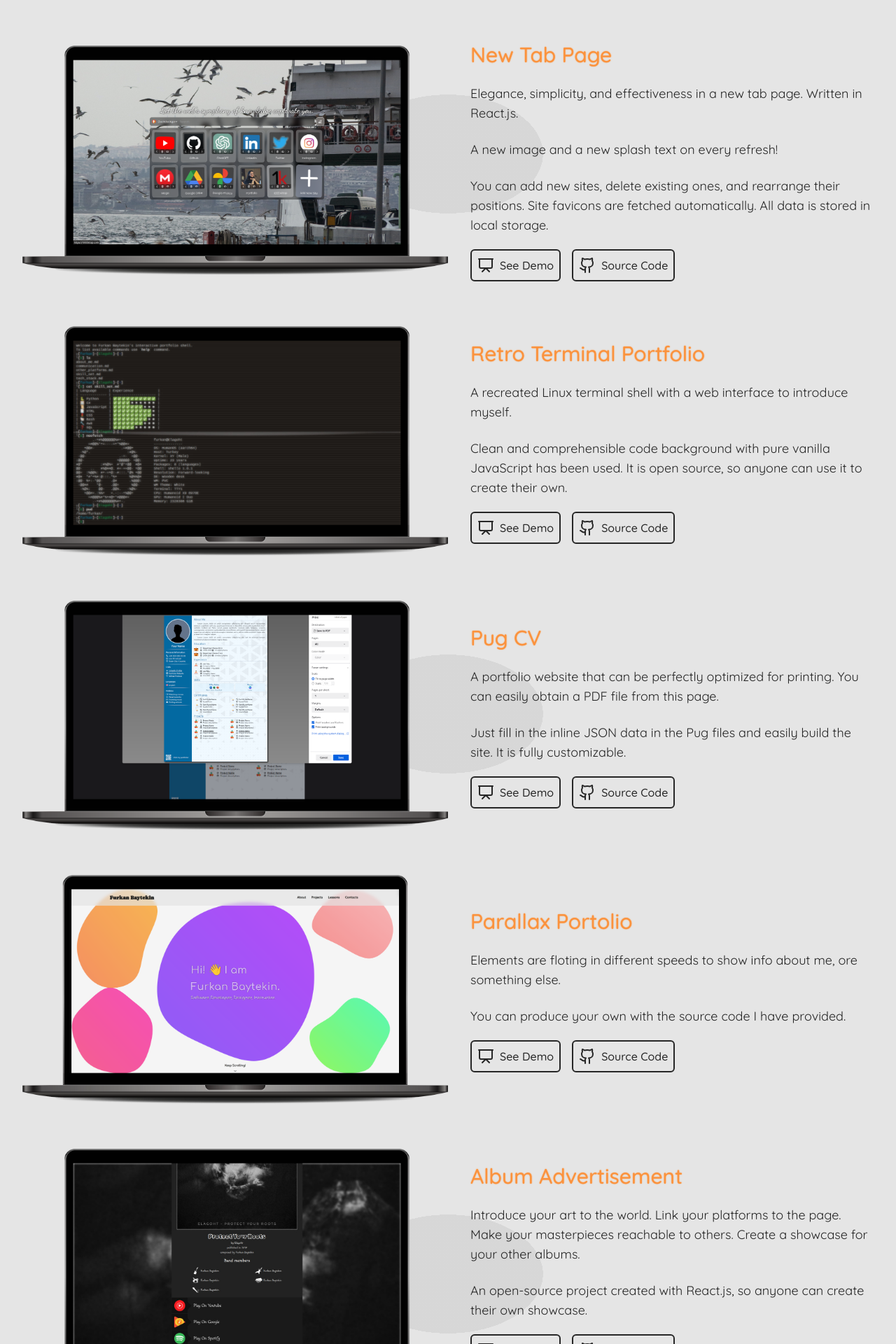
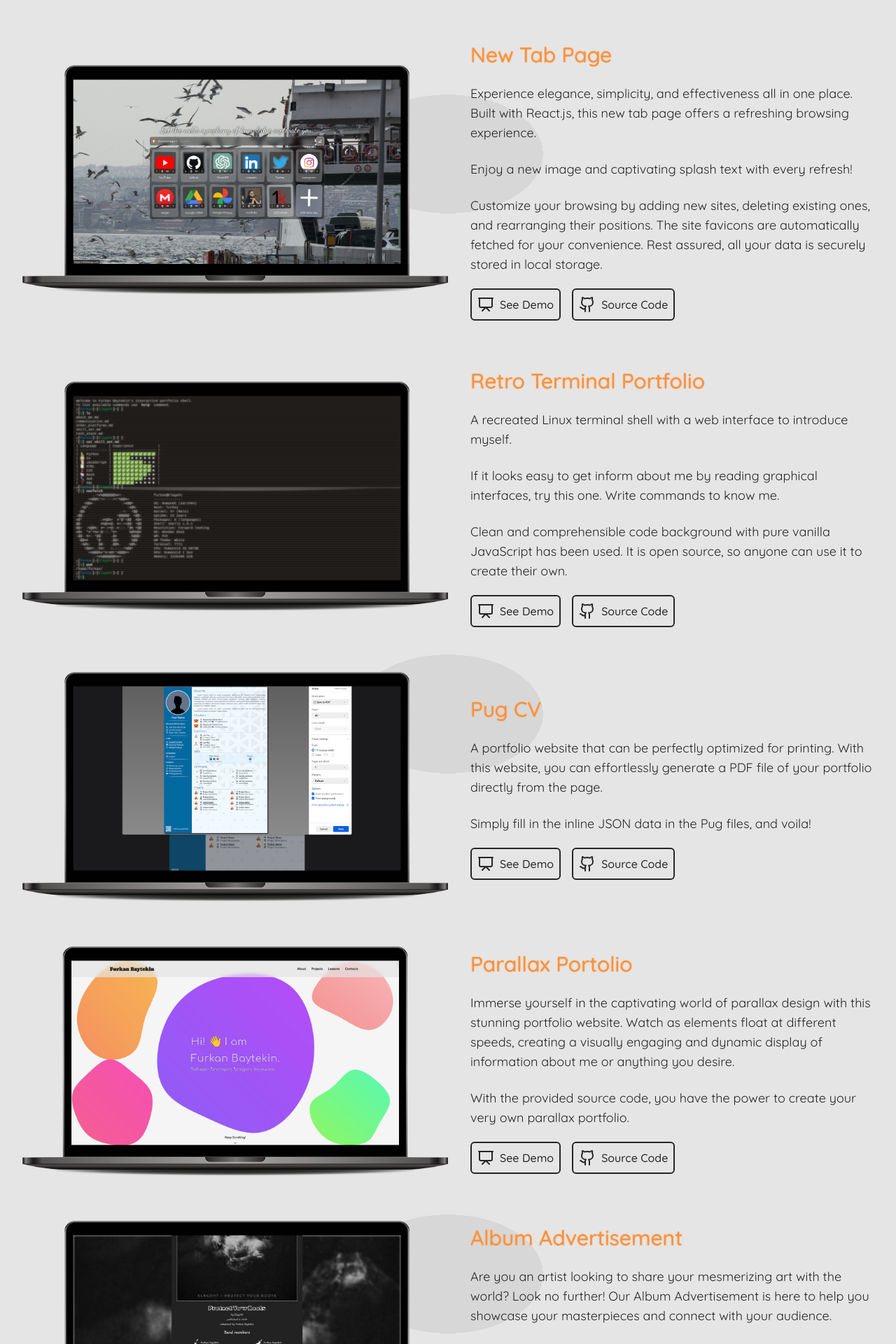
Before and after one commit to Elagoht/furkanbaytekin.dev, a React (Create React App) app: page /portfolio in a window 1280 px wide. Shown: the part 180-2100 px from the top of the page at 70% size. Built offline with nearby package versions, Linux system fonts and the light colour scheme.

Commit message:
chore: typos fixed

```diff
--- a/src/pages/About/GetCV.jsx
+++ b/src/pages/About/GetCV.jsx
@@ -4,7 +4,7 @@ import Paper from '../../components/Paper'
 export default function GetCV() {
   return <Paper>
     <h1>Looking for More Info?</h1>
-    <p className="mb-4">If you are curious about my curriculum vitae, you can inspect it to get more about me!</p>
+    <p className="mb-4">If you are curious about my curriculum vitae, you can inspect it to learn more about me!</p>
     <a target="_blank" rel="noreferrer" className="button w-fit mt-auto" href="https://mega.nz/file/yj4DlCbR#3DKOSSZB_N-niJ7vymsQ254WpPQ_P9rHG2cThTqtCJ4"><File /> Go to CV</a>
   </Paper>
 }
--- a/src/pages/About/WhatIDo.jsx
+++ b/src/pages/About/WhatIDo.jsx
@@ -21,10 +21,9 @@ const WhatIDo = () => {
       </a>.
     </p>
     <p className="mb-4">
-      My journey has began in 2012. Have designed
-      web sites, produced educational videos and
-      courses, written blogs and resources,
-      developed games.
+      My journey began in 2012. I have designed websites,
+      produced educational videos and courses,
+      written blogs and resources, and developed games.
     </p>
     <Link className="button w-fit mt-auto" to="/portfolio"><FileCode2 />Notable Projects</Link>
   </Paper>
--- a/src/pages/About/WhoAmI.jsx
+++ b/src/pages/About/WhoAmI.jsx
@@ -11,10 +11,11 @@ const WhoAmI = () => {
       <span className="text-blue-800 dark:text-blue-300"><Lightbulb className="inline" /> Creative </span>
       <span className="text-red-800 dark:text-red-300"><CreativeCommons className="inline" /> Collaborative</span>
     </p>
-    <p className="mb-4">Whenever I interested in a subject, I had created
-      something about it. Web & terminal apps, educative
-      videos, designs, games etc.
-      The biggest examples are in my <a className="text-red-800 dark:text-red-500"
+    <p className="mb-4">
+      Whenever I am interested in a subject, I create something about it,
+      such as web and terminal apps, educational videos, designs, games,
+      and more. The biggest examples of my work can be found on my <a
+        className="text-red-800 dark:text-red-500"
         target="_blank" rel="noreferrer"
         href="https://youtube.com/@herkesicinlinux"
       >Youtube
--- a/src/pages/Lessons/index.jsx
+++ b/src/pages/Lessons/index.jsx
@@ -37,7 +37,7 @@ export default function Lessons() {
           text: "Resources"
         }]}>
           <h1>Vim Terminal Text Editor Course</h1>
-          <p>Vim is a powerful terminal text editor (and better than nano) that offers various modes and numerous shortcuts. It is the best way to edit source code on remote servers and code on Android.</p>
+          <p>Vim is a powerful terminal text editor (and better than nano) that offers various modes and numerous shortcuts. It is considered the best way to edit source code on remote servers and code on Android.</p>
           <p>I have created a worksheet and supported it with video narration, covering advanced usage, macros, window management, and terminal emulators.</p>
         </Course>
 
--- a/src/pages/Portfolio/index.jsx
+++ b/src/pages/Portfolio/index.jsx
@@ -20,9 +20,9 @@ export default function Portfolio() {
 
         <Showcase img={img_new_tab}>
           <h1>New Tab Page</h1>
-          <p>Elegance, simplicity, and effectiveness in a new tab page. Written in React.js.</p>
-          <p>A new image and a new splash text on every refresh!</p>
-          <p>You can add new sites, delete existing ones, and rearrange their positions. Site favicons are fetched automatically. All data is stored in local storage.</p>
+          <p>Experience elegance, simplicity, and effectiveness all in one place. Built with React.js, this new tab page offers a refreshing browsing experience.</p>
+          <p>Enjoy a new image and captivating splash text with every refresh!</p>
+          <p>Customize your browsing by adding new sites, deleting existing ones, and rearranging their positions. The site favicons are automatically fetched for your convenience. Rest assured, all your data is securely stored in local storage.</p>
           <div className="flex gap-4 max-md:justify-center">
             <a className="button" target="_blank" rel="noreferrer" href="https://elagoht.github.io/react-new-tab">
               <Presentation className="inline" /> See Demo
@@ -36,6 +36,7 @@ export default function Portfolio() {
         <Showcase img={img_terminal_portfolio}>
           <h1>Retro Terminal Portfolio</h1>
           <p>A recreated Linux terminal shell with a web interface to introduce myself.</p>
+          <p>If it looks easy to get inform about me by reading graphical interfaces, try this one. Write commands to know me.</p>
           <p>Clean and comprehensible code background with pure vanilla JavaScript has been used. It is open source, so anyone can use it to create their own.</p>
           <div className="flex gap-4 max-md:justify-center">
             <a className="button" target="_blank" rel="noreferrer" href="https://elagoht.github.io/TerminalPortfolio">
@@ -49,8 +50,8 @@ export default function Portfolio() {
 
         <Showcase img={img_pug_cv}>
           <h1>Pug CV</h1>
-          <p>A portfolio website that can be perfectly optimized for printing. You can easily obtain a PDF file from this page.</p>
-          <p>Just fill in the inline JSON data in the Pug files and easily build the site. It is fully customizable.</p>
+          <p>A portfolio website that can be perfectly optimized for printing. With this website, you can effortlessly generate a PDF file of your portfolio directly from the page.</p>
+          <p>Simply fill in the inline JSON data in the Pug files, and voila!</p>
           <div className="flex gap-4 max-md:justify-center">
             <a className="button" target="_blank" rel="noreferrer" href="https://elagoht.github.io/pugCV">
               <Presentation className="inline" /> See Demo
@@ -63,8 +64,8 @@ export default function Portfolio() {
 
         <Showcase img={img_parallax_portfolio}>
           <h1>Parallax Portolio</h1>
-          <p>Elements are floting in different speeds to show info about me, ore something else.</p>
-          <p>You can produce your own with the source code I have provided.</p>
+          <p>Immerse yourself in the captivating world of parallax design with this stunning portfolio website. Watch as elements float at different speeds, creating a visually engaging and dynamic display of information about me or anything you desire.</p>
+          <p>With the provided source code, you have the power to create your very own parallax portfolio.</p>
           <div className="flex gap-4 max-md:justify-center">
             <a className="button" target="_blank" rel="noreferrer" href="https://elagoht.github.io/parallax-portfolio">
               <Presentation className="inline" /> See Demo
@@ -77,8 +78,8 @@ export default function Portfolio() {
 
         <Showcase img={img_album_advertisement_site}>
           <h1>Album Advertisement</h1>
-          <p>Introduce your art to the world. Link your platforms to the page. Make your masterpieces reachable to others. Create a showcase for your other albums.</p>
-          <p>An open-source project created with React.js, so anyone can create their own showcase.</p>
+          <p>Are you an artist looking to share your mesmerizing art with the world? Look no further! Our Album Advertisement is here to help you showcase your masterpieces and connect with your audience.</p>
+          <p>This open-source project, built with React.js, provides a platform for artists like you to link your various platforms and make your art easily accessible to others. </p>
           <div className="flex gap-4 max-md:justify-center">
             <a className="button" target="_blank" rel="noreferrer" href="https://elagoht.github.io/AlbumAdvertisementSite">
               <Presentation className="inline" /> See Demo
@@ -91,7 +92,7 @@ export default function Portfolio() {
 
         <Showcase img={img_black_blog}>
           <h1>Black Blog</h1>
-          <p>A blog website with dark/light theme and font face/size settings. It was initially created with PHP but later converted to vanilla HTML, CSS, and JS.</p>
+          <p>Welcome to our blog website, a platform that caters to your reading preferences with its customizable features. This website offers both a dark and light theme, allowing you to immerse yourself in a visually pleasing environment that suits your mood and reading comfort.</p>
           <div className="flex gap-4 max-md:justify-center">
             <a className="button" target="_blank" rel="noreferrer" href="https://elagoht.github.io/BlackBlog">
               <Presentation className="inline" /> See Demo
@@ -119,8 +120,8 @@ export default function Portfolio() {
 
         <Showcase img={img_sudo_mice}>
           <h1>Sudo Mice</h1>
-          <p>A two-player war battle game where we control mice to write codes by jumping on keyboards to summon units and attack the enemy castle.</p>
-          <p>A game inspired by Linux terminal and the sudo command. Note that: sudo does not make your commands "stronger".</p>
+          <p>Get ready for an epic two-player war battle game where you take control of fearless mice, using your coding skills to summon units and lead them into battle against your opponent's castle.</p>
+          <p>In this unique and thrilling game, you'll navigate a battlefield resembling a Linux terminal, with keyboards scattered across the terrain. By jumping on these keyboards, you can unleash powerful commands to summon units and launch attacks on the enemy castle.</p>
           <div className="flex gap-4 max-md:justify-center">
             <a className="button" target="_blank" rel="noreferrer" href="https://elagoht.itch.io/sudo-mice">
               <Gamepad className="inline" /> Play Game
--- a/src/pages/Welcome/Texts.jsx
+++ b/src/pages/Welcome/Texts.jsx
@@ -10,10 +10,10 @@ export default function Texts() {
     </div>
     <h2>Software Developer, Instructor.</h2>
     <p className="max-w-lg text-lg text-neutral-600 dark:text-neutral-400">
-      Since 2012, I design, code, and develop websites,
-      web, desktop, and terminal applications. I also
-      record educational Linux videos and share them on YouTube
-      and Udemy.
+      Since 2012, I have designed, coded, and developed
+      websites; web, desktop, and terminal applications.
+      I also record educational Linux videos and share
+      them on YouTube and Udemy.
     </p>
 
     <p className="text-lg flex gap-2 items-center max-lg:justify-center max-lg:mt-auto">
```
